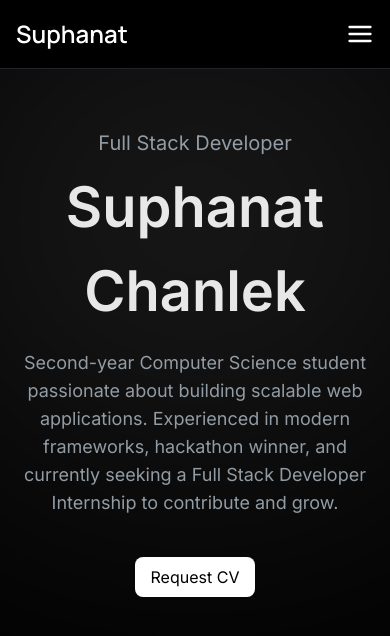
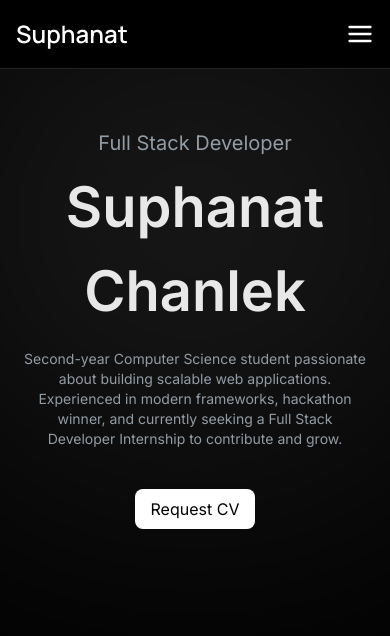
Before and after one commit to suphanatchanlek30/Portfolio_Suphanat_Chanlek, a Next.js app: page / in a window 390 px wide. Shown: the top 636 px of the page. Built offline with nearby package versions, Linux system fonts and the light colour scheme.

Commit message:
update Responsive

```diff
--- a/components/hero-section/Hero.tsx
+++ b/components/hero-section/Hero.tsx
@@ -10,7 +10,7 @@ export default function Hero() {
       <div className="absolute inset-0 flex items-start justify-center">
         <div className="w-[700px] h-[300px] bg-white/30 rounded-full blur-[180px]"></div>
       </div>
-       <div className="container relative z-10 mx-auto flex items-center justify-center px-4 mt-15 md:mt-30 min-h-[400px]">
+       <div className="container relative z-10 mx-auto flex items-center justify-center px-2 mt-15 md:mt-30 min-h-[400px]">
         {/* ชื่อและเนื้อหาอยู่กลางจอ */}
          <div className="w-full flex justify-center">
           <HeroContent
@@ -20,7 +20,7 @@ export default function Hero() {
             buttonText={heroData.buttonText}
           />
         </div>
-         <div className="hidden md:block absolute left-30 top-1/3 -translate-y-1/2">
+         <div className="hidden md:block absolute md:hidden lg:block lg:left-30 lg:top-1/3 -translate-y-1/2">
            <HeroImage src={heroData.image} />
          </div>
       </div>
--- a/components/hero-section/HeroContent.tsx
+++ b/components/hero-section/HeroContent.tsx
@@ -15,10 +15,10 @@ export default function HeroContent({
   buttonText,
 }: HeroContentProps) {
   return (
-    <div className="text-center md:text-center max-w-3xl">
+    <div className="text-center md:text-center max-w-3xl px-4">
       <p className="text-[#929CA5] mb-2 text-xl font-normal">{title}</p>
       <h1 className="text-[#FFFFFF] opacity-90 text-[56px] md:text-[64px] font-semibold mb-4">{name}</h1>
-      <p className="text-[#929CA5] text-lg font-normal">{description}</p>
+      <p className="text-[#929CA5] text-sm md:text-lg font-normal">{description}</p>
       <HeroButton text={buttonText}/>
     </div>
   );
```
